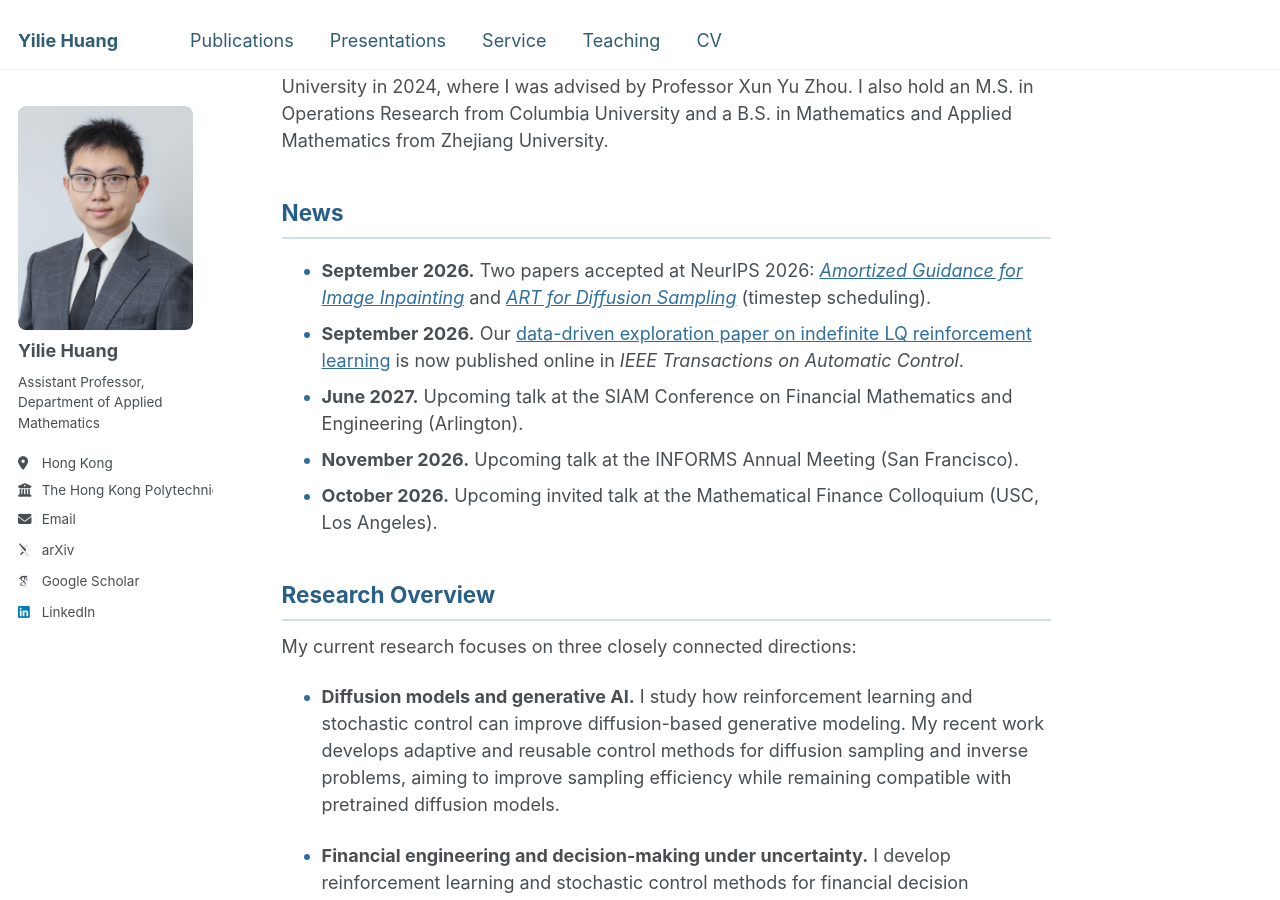
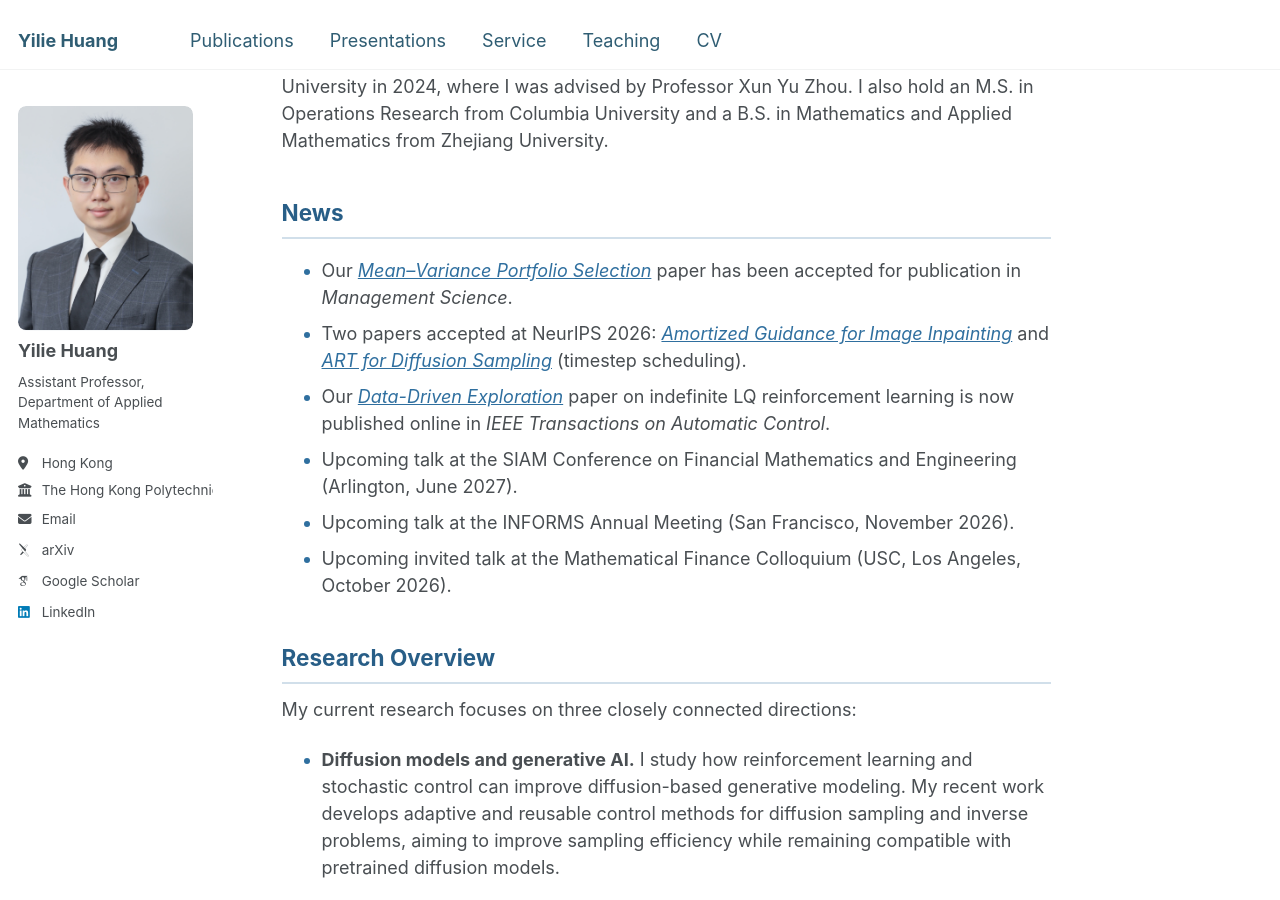
Before and after one commit to yiliehuang/yiliehuang.github.io, a Jekyll site: the page built from _pages/about.md, in a window 1280 px wide and 900 px high, scrolled down 338 px. Built offline with Jekyll 4.4.1, drawn with Linux system fonts in a browser that asks for light colours; some web fonts are replaced.

Commit message:
Update Management Science acceptance and CV

```diff
--- a/_pages/about.md
+++ b/_pages/about.md
@@ -15,11 +15,12 @@ I received my Ph.D. in Industrial Engineering and Operations Research from Colum
 
 ## News
 
-- **September 2026.** Two papers accepted at NeurIPS 2026: [*Amortized Guidance for Image Inpainting*](/publications/#aid-neurips-2026) and [*ART for Diffusion Sampling*](/publications/#art-neurips-2026) (timestep scheduling).
-- **September 2026.** Our [data-driven exploration paper on indefinite LQ reinforcement learning](/publications/#lq-tac-2026) is now published online in *IEEE Transactions on Automatic Control*.
-- **June 2027.** Upcoming talk at the SIAM Conference on Financial Mathematics and Engineering (Arlington).
-- **November 2026.** Upcoming talk at the INFORMS Annual Meeting (San Francisco).
-- **October 2026.** Upcoming invited talk at the Mathematical Finance Colloquium (USC, Los Angeles).
+- Our [*Mean–Variance Portfolio Selection*](/publications/#mv-management-science-2026) paper has been accepted for publication in *Management Science*.
+- Two papers accepted at NeurIPS 2026: [*Amortized Guidance for Image Inpainting*](/publications/#aid-neurips-2026) and [*ART for Diffusion Sampling*](/publications/#art-neurips-2026) (timestep scheduling).
+- Our [*Data-Driven Exploration*](/publications/#lq-tac-2026) paper on indefinite LQ reinforcement learning is now published online in *IEEE Transactions on Automatic Control*.
+- Upcoming talk at the SIAM Conference on Financial Mathematics and Engineering (Arlington, June 2027).
+- Upcoming talk at the INFORMS Annual Meeting (San Francisco, November 2026).
+- Upcoming invited talk at the Mathematical Finance Colloquium (USC, Los Angeles, October 2026).
 
 ## Research Overview
 
```
Also changed, not shown: _publications/preprints.md (+0 -4 lines), _publications/publications.md (+5 -0 lines), 2 other files.
